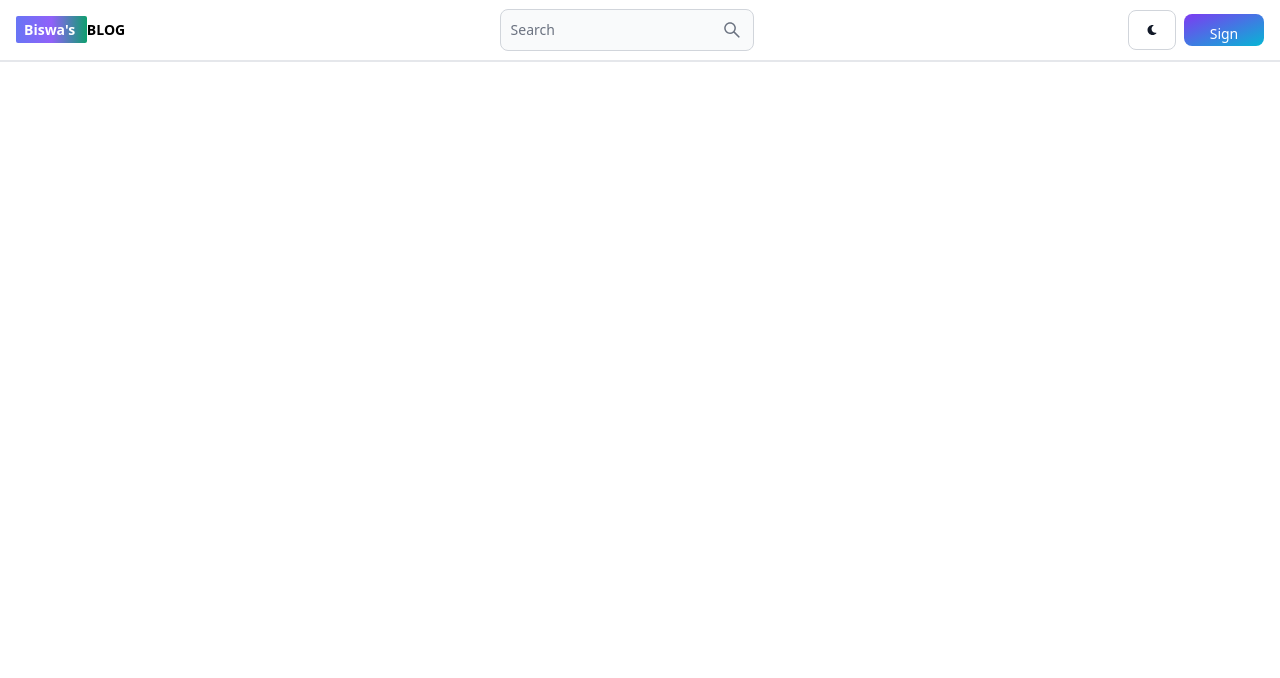
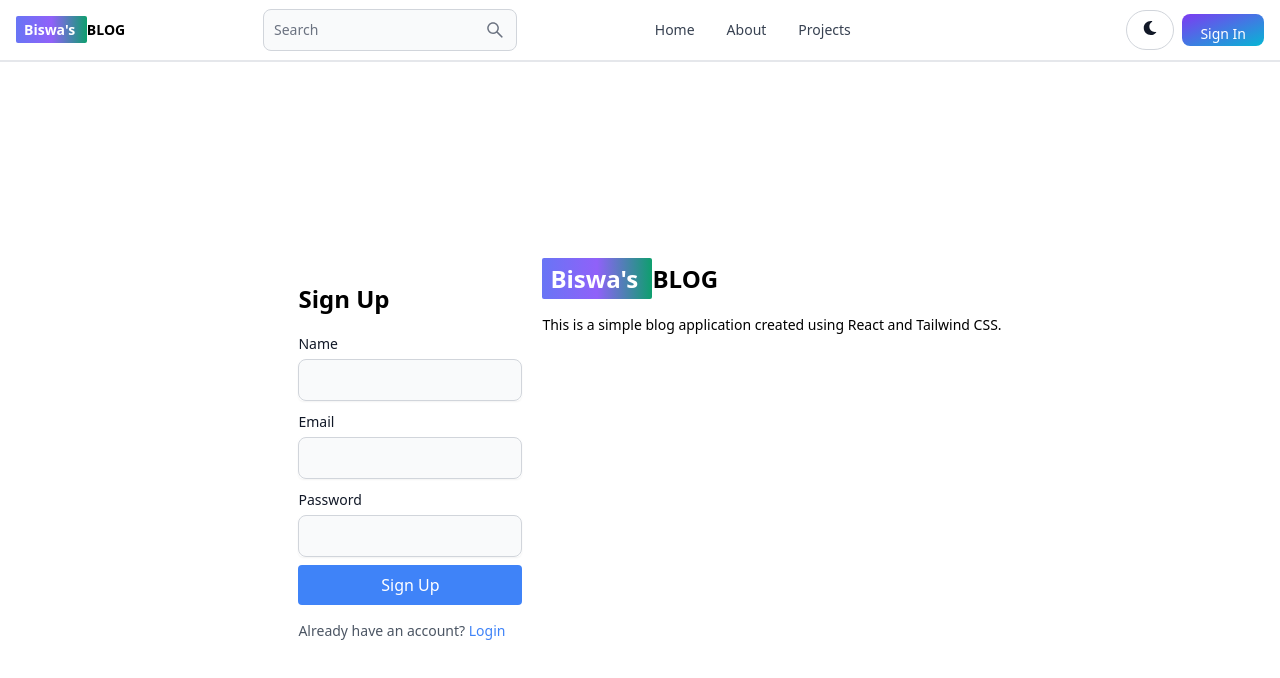
Before and after one commit to lipu0052/MyBlog, a React (Vite) app in the folder client/: page /signup in a window 1280 px wide. Shown: the top 678 px of the page. Built offline with nearby package versions, Linux system fonts and the light colour scheme.

Commit message:
this is change commit

```diff
--- a/client/package.json
+++ b/client/package.json
@@ -14,7 +14,8 @@
     "react": "^18.2.0",
     "react-dom": "^18.2.0",
     "react-icons": "^5.0.1",
-    "react-router-dom": "^6.22.3"
+    "react-router-dom": "^6.22.3",
+    "vite": "^5.2.7"
   },
   "devDependencies": {
     "@types/react": "^18.2.66",
@@ -26,7 +27,6 @@
     "eslint-plugin-react-hooks": "^4.6.0",
     "eslint-plugin-react-refresh": "^0.4.6",
     "postcss": "^8.4.38",
-    "tailwindcss": "^3.4.1",
-    "vite": "^5.2.0"
+    "tailwindcss": "^3.4.1"
   }
 }
--- a/client/src/App.jsx
+++ b/client/src/App.jsx
@@ -3,6 +3,7 @@ import React from "react";
 import { BrowserRouter, Routes, Route } from "react-router-dom";
 import Home from "./components/Home";
 import Nav from "./components/Navbar";
+import SignUp from "./components/SignUp";
 
 const App = () => {
   return (
@@ -10,6 +11,7 @@ const App = () => {
       <Nav />
       <Routes>
         <Route path="/" element={<Home />} />
+        <Route path="/signup" element={<SignUp />} />
       </Routes>
     </BrowserRouter>
   );
--- a/client/src/components/Navbar.jsx
+++ b/client/src/components/Navbar.jsx
@@ -1,10 +1,11 @@
 import React from "react";
 import { Button, Navbar, TextInput } from "flowbite-react";
-import { Link } from "react-router-dom";
+import { Link, useLocation } from "react-router-dom";
 import { AiOutlineSearch } from "react-icons/ai";
 import { FaMoon } from "react-icons/fa";
 
 const Nav = () => {
+  const path = useLocation().pathname;
   return (
     <>
       <Navbar fluid={true} className="border-b-2">
@@ -25,19 +26,31 @@ const Nav = () => {
             rightIcon={AiOutlineSearch}
           />
         </form>
-        <Button color="light" className="ml-auto h-8 w-10  sm:hidden">
+        <Button color="light" className="ml-auto h-8 w-10  sm:hidden" pill>
           <AiOutlineSearch />
         </Button>
         <div className="ml-auto items-center flex gap-2 md:order-2">
-          <Button color="light" className=" w-12 h-10 hidden sm:inline">
+          <Button color="light" className=" w-12 h-10 " pill>
             <FaMoon />
           </Button>
-          <Link to="/signin">
-            <Button gradientDuoTone={"purpleToBlue"} className="h-8 w-20">
+          <Link to="/signup">
+            <Button gradientDuoTone={"purpleToBlue"} className="h-8 w-30">
               Sign In
             </Button>
           </Link>
+          <Navbar.Toggle />
         </div>
+        <Navbar.Collapse className="m-auto font-semibold text-dark ">
+          <Navbar.Link active={path === "/"} as={"div"}>
+            <Link to="/">Home</Link>
+          </Navbar.Link>
+          <Navbar.Link active={path === "/about"} as={"div"}>
+            <Link to="/about">About</Link>
+          </Navbar.Link>
+          <Navbar.Link active={path === "/projects"} as={"div"}>
+            <Link to="/projects">Projects</Link>
+          </Navbar.Link>
+        </Navbar.Collapse>
       </Navbar>
     </>
   );
--- /dev/null
+++ b/client/src/components/SignUp.jsx
@@ -0,0 +1,74 @@
+import React from "react";
+import { Link } from "react-router-dom";
+import { TextInput, Label } from "flowbite-react";
+
+const SignUp = () => {
+  return (
+    <div className=" min-h-screen flex items-center justify-center  ">
+      <div className="flex max-w-3xl mx-auto p-4 flex-col md:flex-row">
+        {/* left */}
+        <div className="m-5">
+          <h2 className="text-2xl font-semibold mb-4">Sign Up</h2>
+          <form>
+            <div className="mb-2">
+              <Label value="Name" />
+              <TextInput
+                type="text"
+                id="name"
+                name="name"
+                className="mt-1 block  w-auto rounded-md shadow-sm focus:ring-blue-500 focus:border-blue-500"
+              />
+            </div>
+            <div className="mb-2">
+              <Label value="Email" />
+              <TextInput
+                type="email"
+                id="email"
+                name="email"
+                className="mt-1 block  w-auto rounded-md shadow-sm focus:ring-blue-500 focus:border-blue-500"
+              />
+            </div>
+            <div className="mb-2">
+              <Label value="Password" />
+              <TextInput
+                type="password"
+                id="password"
+                name="password"
+                className="mt-1 block  w-auto rounded-md shadow-sm focus:ring-blue-500 focus:border-blue-500"
+              />
+            </div>
+
+            <div className="mb-4">
+              <button
+                type="submit"
+                className="w-full bg-blue-500 text-white py-2 px-4 rounded hover:bg-blue-600 focus:outline-none focus:ring-2 focus:ring-blue-500 focus:ring-offset-2"
+              >
+                Sign Up
+              </button>
+            </div>
+          </form>
+          <p className="text-gray-600 text-sm">
+            Already have an account?{" "}
+            <a href="#" className="text-blue-500 hover:text-blue-700">
+              Login
+            </a>
+          </p>
+        </div>
+        <div className=" ">
+          <Link to="/" className=" font-bold text-2xl dark:text-white">
+            <span className="px-2 py-1 bg-gradient-to-r rounded-sm from-indigo-500 via-purple-500 to-green-500 text-white ">
+              Biswa's{" "}
+            </span>
+            BLOG
+          </Link>
+          <p className="text-blac-600 text-sm dark:text-white mt-5 ">
+            This is a simple blog application created using React and Tailwind
+            CSS.
+          </p>
+        </div>
+      </div>
+    </div>
+  );
+};
+
+export default SignUp;
--- a/client/vite.config.js
+++ b/client/vite.config.js
@@ -1,7 +1,7 @@
-import { defineConfig } from 'vite'
-import react from '@vitejs/plugin-react-swc'
+import { defineConfig } from "vite";
+import react from "@vitejs/plugin-react-swc";
 
 // https://vitejs.dev/config/
 export default defineConfig({
   plugins: [react()],
-})
+});
```
Also changed, not shown: 1 other file (tests, documents, lock files or other folders).
